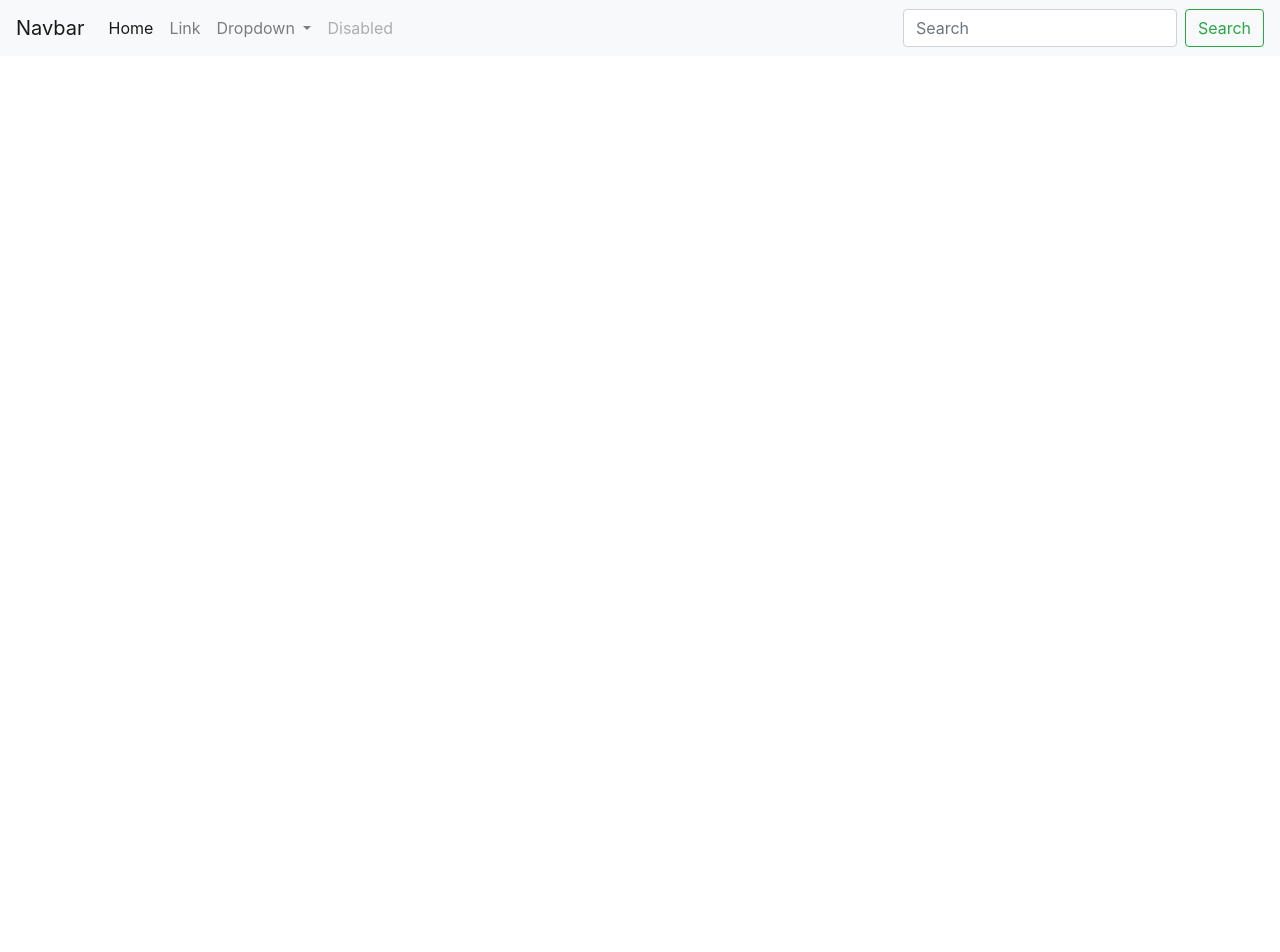
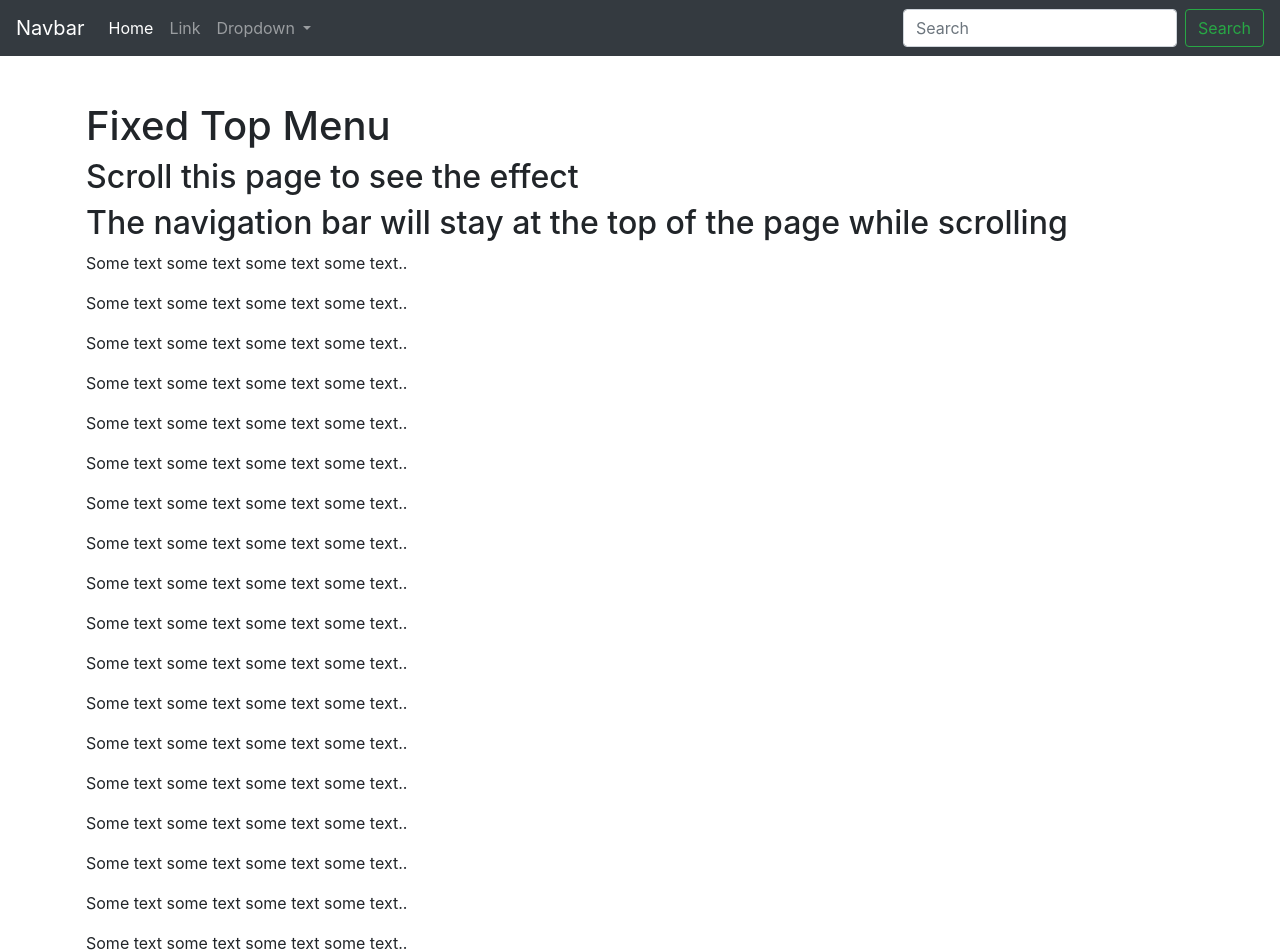
Before and after one commit to yhabear/talkstravel, an Angular app: page / in a window 1280 px wide. Shown: the top 952 px of the page. Before the commit the page ends 800 px from the top, so only its background shows below. Built offline with nearby package versions, Linux system fonts and the light colour scheme.

Commit message:
sticktop navbar

```diff
--- a/src/app/components/home/home.component.css
+++ b/src/app/components/home/home.component.css
@@ -0,0 +1,5 @@
+.container {
+    padding: 16px;
+    margin-top: 30px;
+    height: 1500px;
+}
--- a/src/app/components/home/home.component.html
+++ b/src/app/components/home/home.component.html
@@ -1,5 +1,5 @@
 <body>
-    <nav class="navbar navbar-expand-lg navbar-light bg-light">
+    <nav class="navbar sticky-top navbar-expand-lg navbar-dark bg-dark">
         <a class="navbar-brand" href="#">Navbar</a>
         <button class="navbar-toggler" type="button" data-toggle="collapse" data-target="#navbarSupportedContent" aria-controls="navbarSupportedContent" aria-expanded="false" aria-label="Toggle navigation">
           <span class="navbar-toggler-icon"></span>
@@ -20,12 +20,7 @@
                     <div class="dropdown-menu" aria-labelledby="navbarDropdown">
                         <a class="dropdown-item" href="#">Action</a>
                         <a class="dropdown-item" href="#">Another action</a>
-                        <div class="dropdown-divider"></div>
-                        <a class="dropdown-item" href="#">Something else here</a>
                     </div>
-                </li>
-                <li class="nav-item">
-                    <a class="nav-link disabled" href="#" tabindex="-1" aria-disabled="true">Disabled</a>
                 </li>
             </ul>
             <form class="form-inline my-2 my-lg-0">
@@ -34,4 +29,32 @@
             </form>
         </div>
     </nav>
+
+    <div class="container">
+        <h1>Fixed Top Menu</h1>
+        <h2>Scroll this page to see the effect</h2>
+        <h2>The navigation bar will stay at the top of the page while scrolling</h2>
+
+        <p>Some text some text some text some text..</p>
+        <p>Some text some text some text some text..</p>
+        <p>Some text some text some text some text..</p>
+        <p>Some text some text some text some text..</p>
+        <p>Some text some text some text some text..</p>
+        <p>Some text some text some text some text..</p>
+        <p>Some text some text some text some text..</p>
+        <p>Some text some text some text some text..</p>
+        <p>Some text some text some text some text..</p>
+        <p>Some text some text some text some text..</p>
+        <p>Some text some text some text some text..</p>
+        <p>Some text some text some text some text..</p>
+        <p>Some text some text some text some text..</p>
+        <p>Some text some text some text some text..</p>
+        <p>Some text some text some text some text..</p>
+        <p>Some text some text some text some text..</p>
+        <p>Some text some text some text some text..</p>
+        <p>Some text some text some text some text..</p>
+        <p>Some text some text some text some text..</p>
+        <p>Some text some text some text some text..</p>
+    </div>
+
 </body>
```
